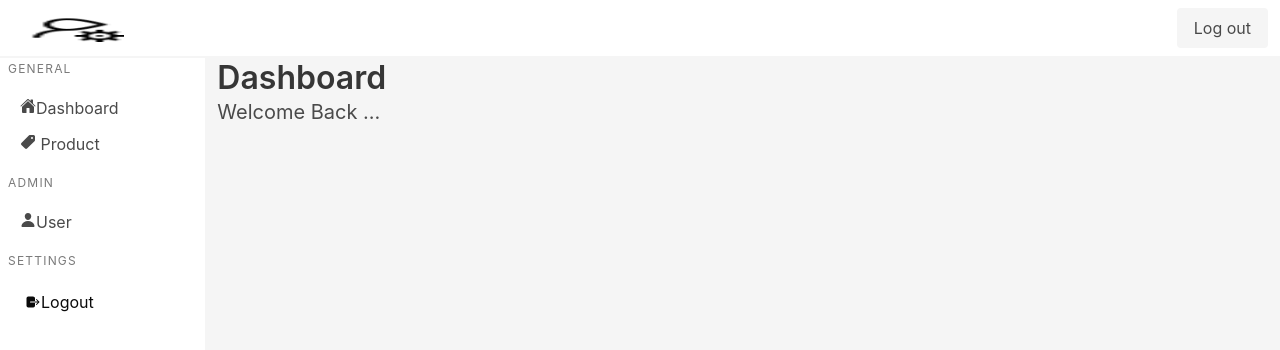
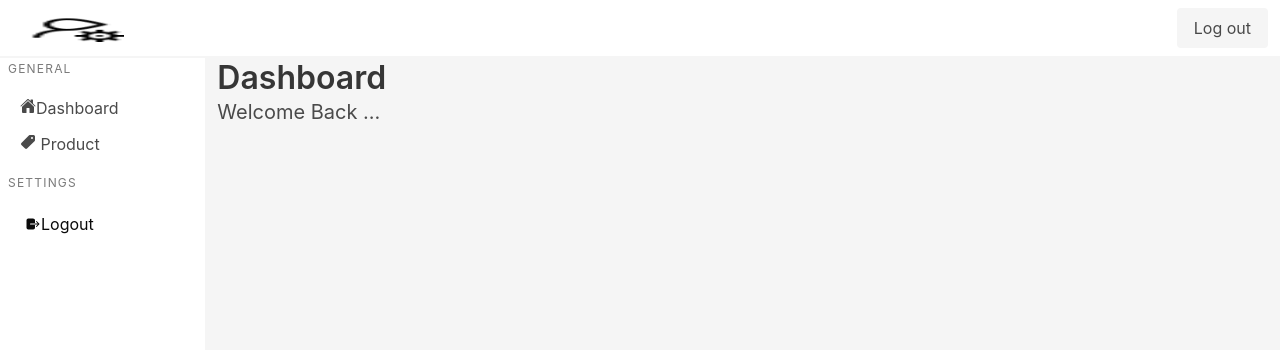
Before and after one commit to Asygarr/CRUD-MultiRole, a React (Vite) app in the folder frontend/: page /dashboard in a window 1280 px wide. Shown: the top 350 px of the page. Built offline with nearby package versions, Linux system fonts and the light colour scheme; no server answers.

Commit message:
penyesuaian login

```diff
--- a/frontend/src/components/Sidebar.jsx
+++ b/frontend/src/components/Sidebar.jsx
@@ -35,6 +35,8 @@
           </li>
         </ul>
 
+        {user && user.role === "admin" && (
+          <div>
             <p className="menu-label">Admin</p>
             <ul className="menu-list">
               <li>
@@ -44,6 +46,8 @@
                 </NavLink>
               </li>
             </ul>
+          </div>
+        )}
 
         <p className="menu-label">Settings</p>
         <ul className="menu-list">
```
Lines whose indentation alone changed are shown as unchanged.
